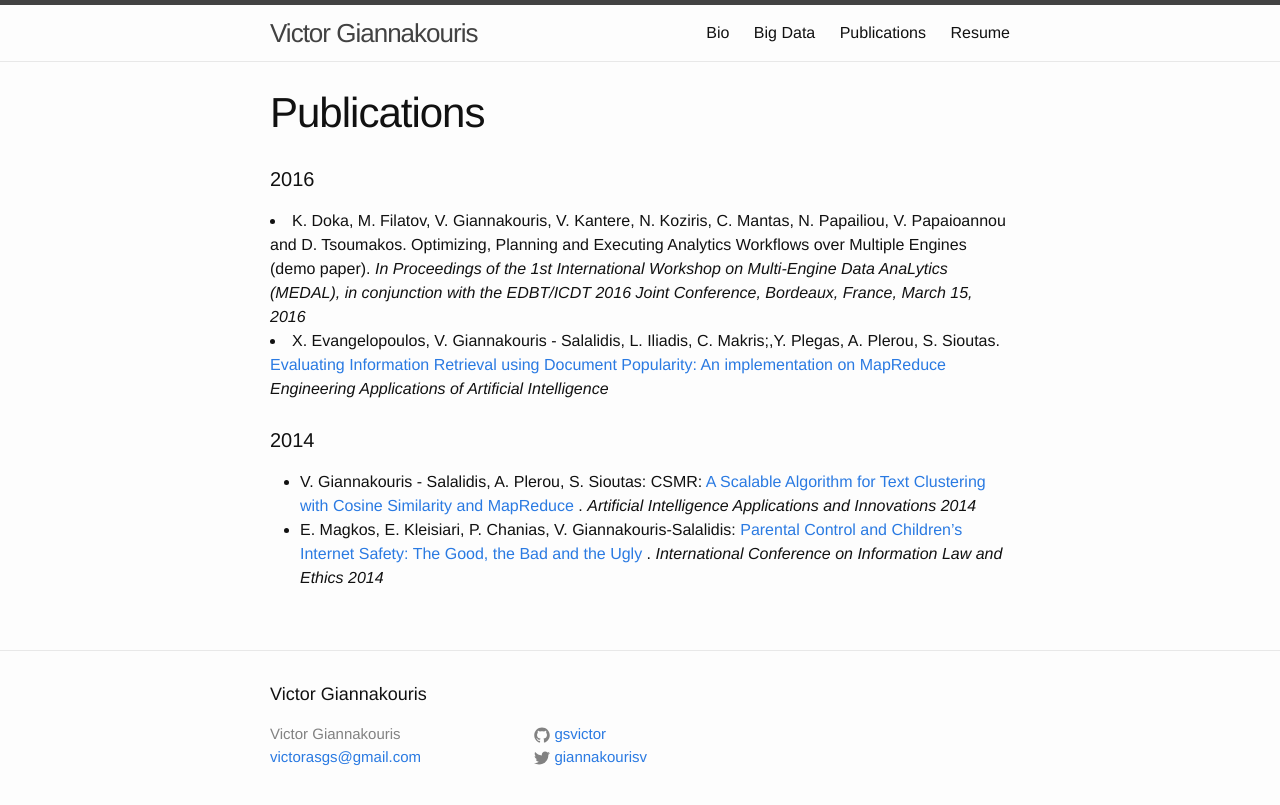
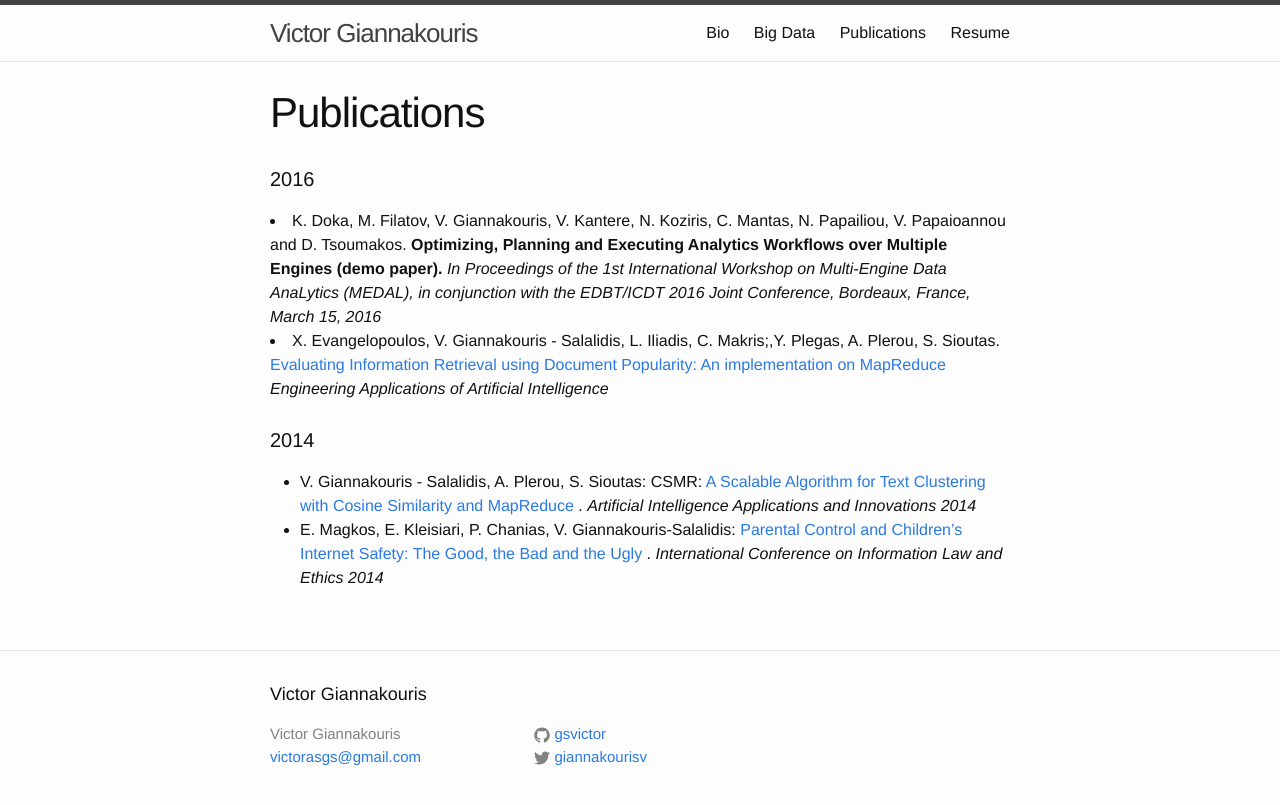
Before and after one commit to gsvic/gsvic.github.io, a Jekyll site: the page built from publications.html, in a window 1280 px wide. Shown: the top 805 px of the page. Built offline with Jekyll 4.4.1, drawn with Linux system fonts in a browser that asks for light colours.

```diff
--- a/publications.html
+++ b/publications.html
@@ -5,7 +5,7 @@ title: Publications
 <h4>2016</h4>
 <li>
     K. Doka, M. Filatov, V. Giannakouris, V. Kantere, N. Koziris, C. Mantas, N. Papailiou, V. Papaioannou and D. Tsoumakos.
-    Optimizing, Planning and Executing Analytics Workflows over Multiple Engines (demo paper).
+    <b>Optimizing, Planning and Executing Analytics Workflows over Multiple Engines (demo paper).</b>
     <em>In Proceedings of the 1st International Workshop on Multi-Engine Data AnaLytics (MEDAL), in conjunction with the EDBT/ICDT 2016 Joint Conference, Bordeaux, France, March 15, 2016</em>
 </li>
 <li>
```
